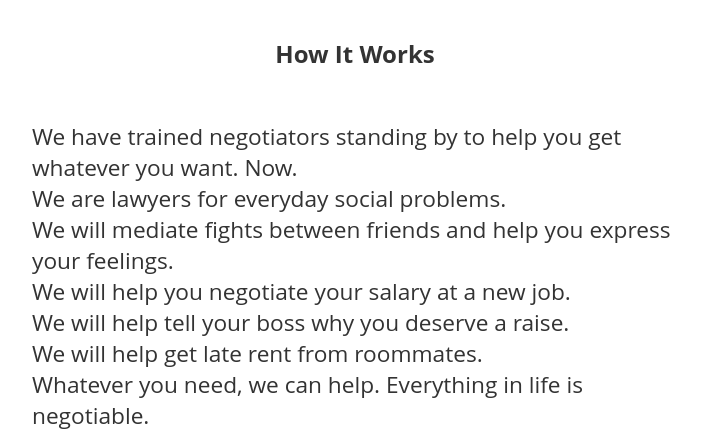
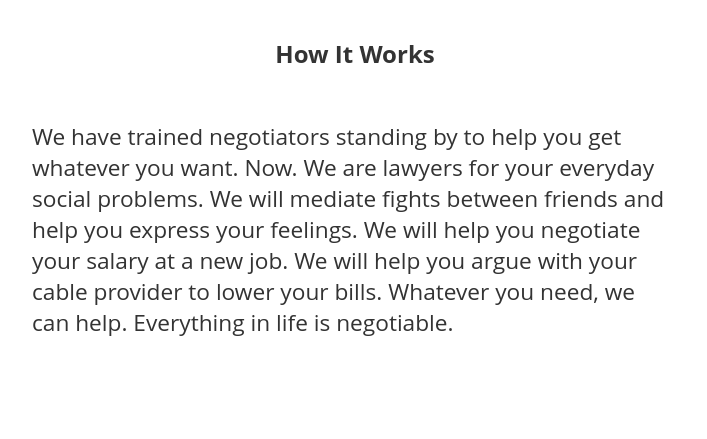
Before and after one commit to haggleboys/haggleboys.github.io, a plain HTML site: page index.html in a window 1280 px wide. Shown: the part 405-844 px from the top of the page, without its empty margins (285-992 px from the left). After the commit the page ends 800 px from the top, so only its background shows below. Drawn offline with Linux system fonts and the light colour scheme.

Commit message:
Update index.html

```diff
--- a/index.html
+++ b/index.html
@@ -51,12 +51,11 @@
 
             <div class="paragraph">
             <br>We have trained negotiators standing by to help you get whatever you want. Now.
-            <br>We are lawyers for everyday social problems.
-            <br>We will mediate fights between friends and help you express your feelings.
-            <br>We will help you negotiate your salary at a new job.
-            <br>We will help tell your boss why you deserve a raise.
-            <br>We will help get late rent from roommates.
-            <br>Whatever you need, we can help. Everything in life is negotiable.
+            We are lawyers for your everyday social problems.
+            We will mediate fights between friends and help you express your feelings.
+            We will help you negotiate your salary at a new job.
+            We will help you argue with your cable provider to lower your bills.
+            Whatever you need, we can help. Everything in life is negotiable.
             </div>
 
 
```
